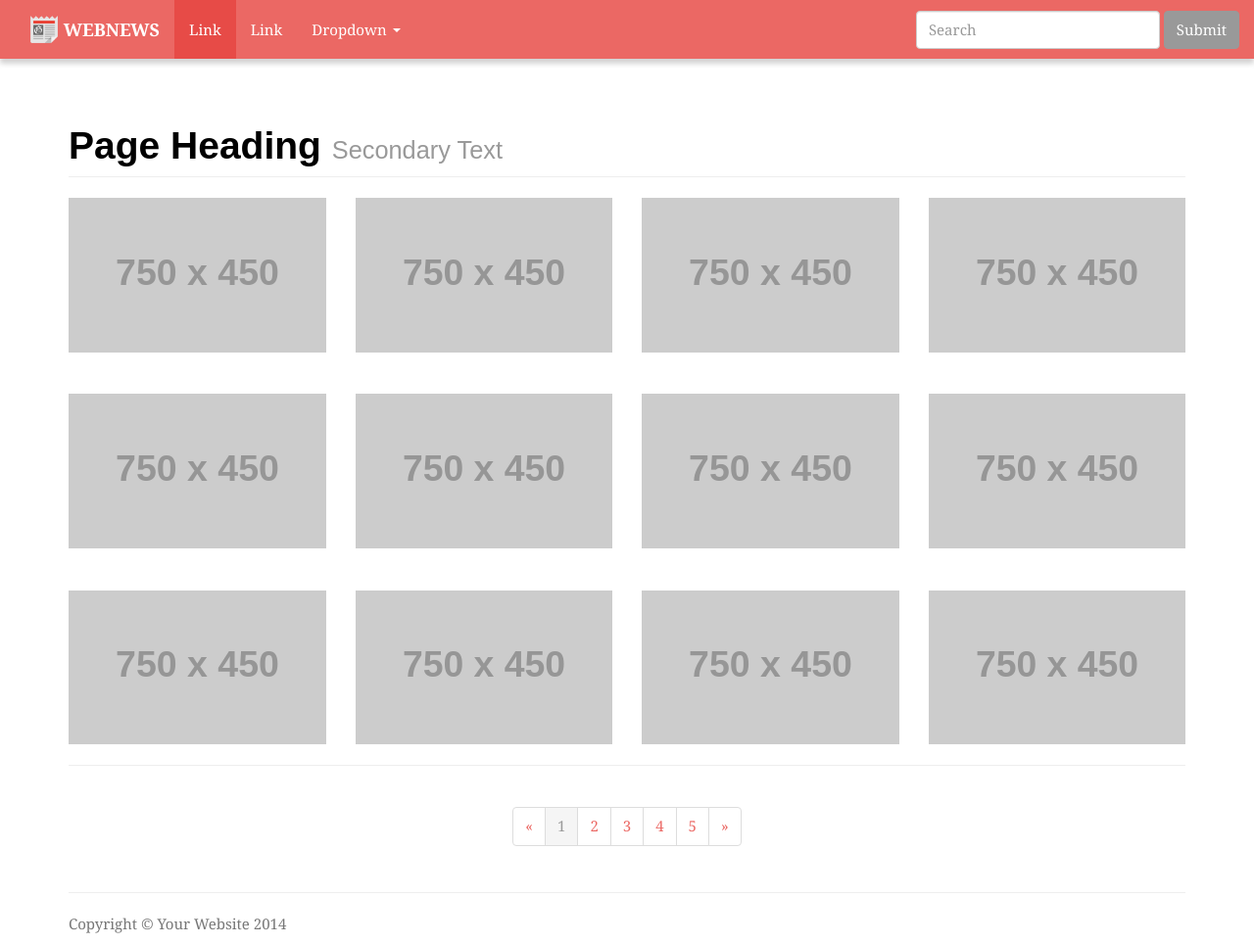
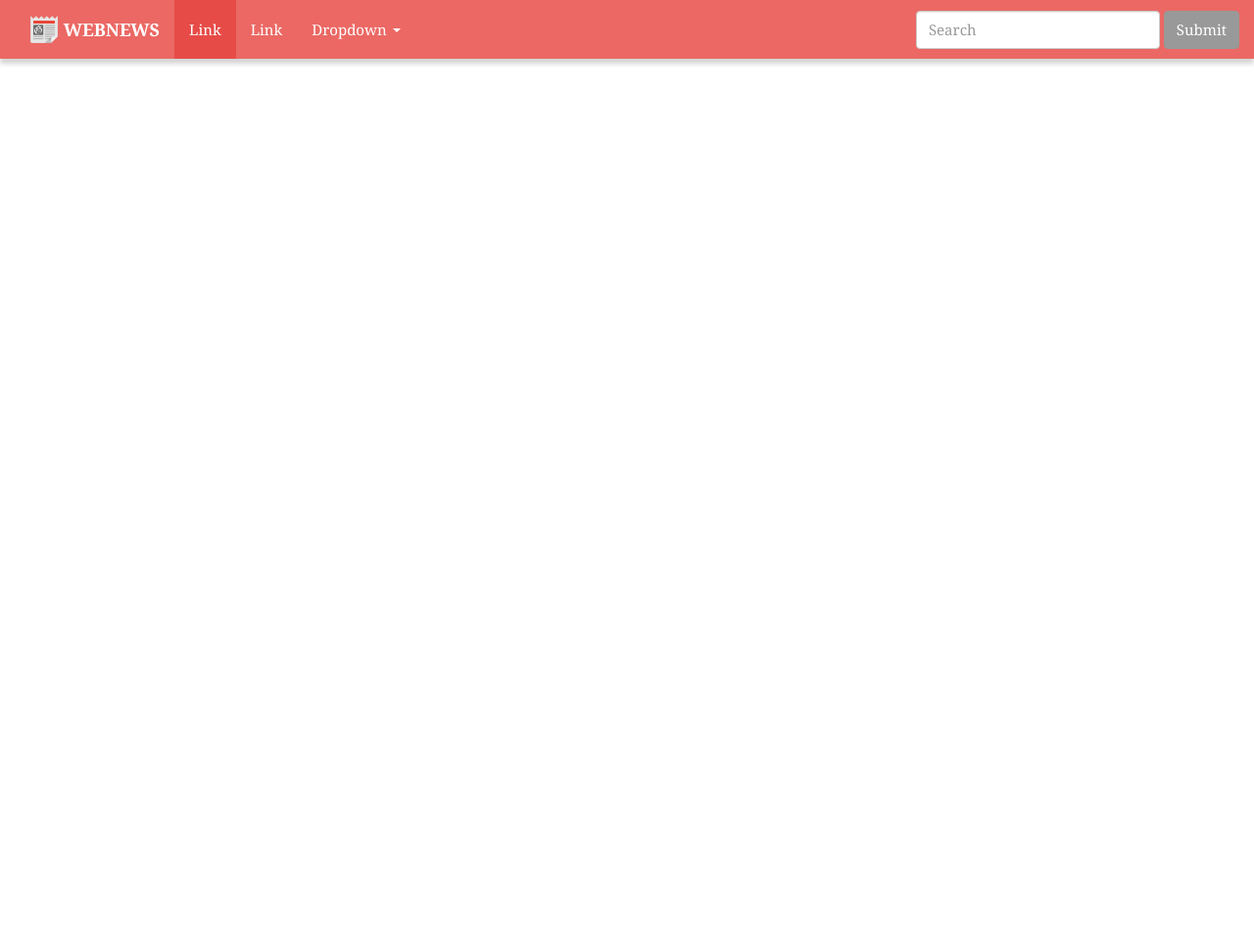
Before and after one commit to marquesds/webnews, a Django app: page / in a window 1280 px wide. Shown: the whole page at 98% size. After the commit the page ends 67 px from the top, so only its background shows below. Run offline with Django 3.2, Linux system fonts and the light colour scheme; grey boxes labelled with a size stand in for pictures from a placeholder-image service; some libraries are stand-ins or nearby versions; some web fonts are replaced.

Commit message:
working on home

```diff
--- a/static/css/main.css
+++ b/static/css/main.css
@@ -8,3 +8,7 @@
     -moz-box-shadow: 0px 5px 5px rgba(0, 0, 0, 0.175);
     box-shadow: 0px 5px 5px rgba(0, 0, 0, 0.175);
 }
+
+.portfolio-item {
+	margin: 10px;
+}
--- a/webnews/core/templates/home.html
+++ b/webnews/core/templates/home.html
@@ -3,139 +3,5 @@
 {% block title %}Home{% endblock %}
 
 {% block content %}
-<!-- Page Content -->
-<div class="container">
-
-    <!-- Page Heading -->
-    <div class="row">
-        <div class="col-lg-12">
-            <h1 class="page-header">Page Heading
-                <small>Secondary Text</small>
-            </h1>
-        </div>
-    </div>
-    <!-- /.row -->
-
-    <!-- Projects Row -->
-    <div class="row">
-        <div class="col-md-3 portfolio-item">
-            <a href="#">
-                <img class="img-responsive" src="http://placehold.it/750x450" alt="">
-            </a>
-        </div>
-        <div class="col-md-3 portfolio-item">
-            <a href="#">
-                <img class="img-responsive" src="http://placehold.it/750x450" alt="">
-            </a>
-        </div>
-        <div class="col-md-3 portfolio-item">
-            <a href="#">
-                <img class="img-responsive" src="http://placehold.it/750x450" alt="">
-            </a>
-        </div>
-        <div class="col-md-3 portfolio-item">
-            <a href="#">
-                <img class="img-responsive" src="http://placehold.it/750x450" alt="">
-            </a>
-        </div>
-    </div>
-    <!-- /.row -->
-    <br><br>
-    <!-- Projects Row -->
-    <div class="row">
-        <div class="col-md-3 portfolio-item">
-            <a href="#">
-                <img class="img-responsive" src="http://placehold.it/750x450" alt="">
-            </a>
-        </div>
-        <div class="col-md-3 portfolio-item">
-            <a href="#">
-                <img class="img-responsive" src="http://placehold.it/750x450" alt="">
-            </a>
-        </div>
-        <div class="col-md-3 portfolio-item">
-            <a href="#">
-                <img class="img-responsive" src="http://placehold.it/750x450" alt="">
-            </a>
-        </div>
-        <div class="col-md-3 portfolio-item">
-            <a href="#">
-                <img class="img-responsive" src="http://placehold.it/750x450" alt="">
-            </a>
-        </div>
-    </div>
-    <!-- /.row -->
-    <br><br>
-    <!-- Projects Row -->
-    <div class="row">
-        <div class="col-md-3 portfolio-item">
-            <a href="#">
-                <img class="img-responsive" src="http://placehold.it/750x450" alt="">
-            </a>
-        </div>
-        <div class="col-md-3 portfolio-item">
-            <a href="#">
-                <img class="img-responsive" src="http://placehold.it/750x450" alt="">
-            </a>
-        </div>
-        <div class="col-md-3 portfolio-item">
-            <a href="#">
-                <img class="img-responsive" src="http://placehold.it/750x450" alt="">
-            </a>
-        </div>
-        <div class="col-md-3 portfolio-item">
-            <a href="#">
-                <img class="img-responsive" src="http://placehold.it/750x450" alt="">
-            </a>
-        </div>
-    </div>
-    <!-- /.row -->
-
-    <hr>
-
-    <!-- Pagination -->
-    <div class="row text-center">
-        <div class="col-lg-12">
-            <ul class="pagination">
-                <li>
-                    <a href="#">&laquo;</a>
-                </li>
-                <li class="active">
-                    <a href="#">1</a>
-                </li>
-                <li>
-                    <a href="#">2</a>
-                </li>
-                <li>
-                    <a href="#">3</a>
-                </li>
-                <li>
-                    <a href="#">4</a>
-                </li>
-                <li>
-                    <a href="#">5</a>
-                </li>
-                <li>
-                    <a href="#">&raquo;</a>
-                </li>
-            </ul>
-        </div>
-    </div>
-    <!-- /.row -->
-
-    <hr>
-
-    <!-- Footer -->
-    <footer>
-        <div class="row">
-            <div class="col-lg-12">
-                <p>Copyright &copy; Your Website 2014</p>
-            </div>
-        </div>
-        <!-- /.row -->
-    </footer>
-
-</div>
-<!-- /.container -->
 
 {% endblock %}
```
